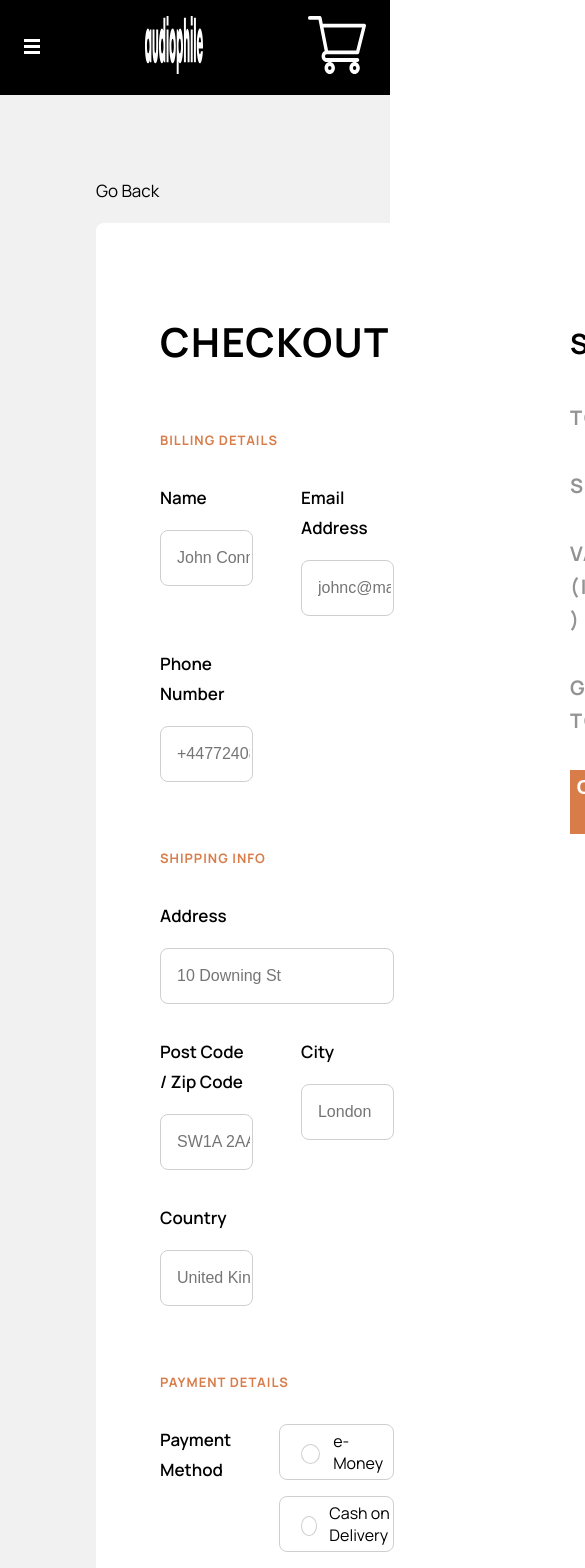
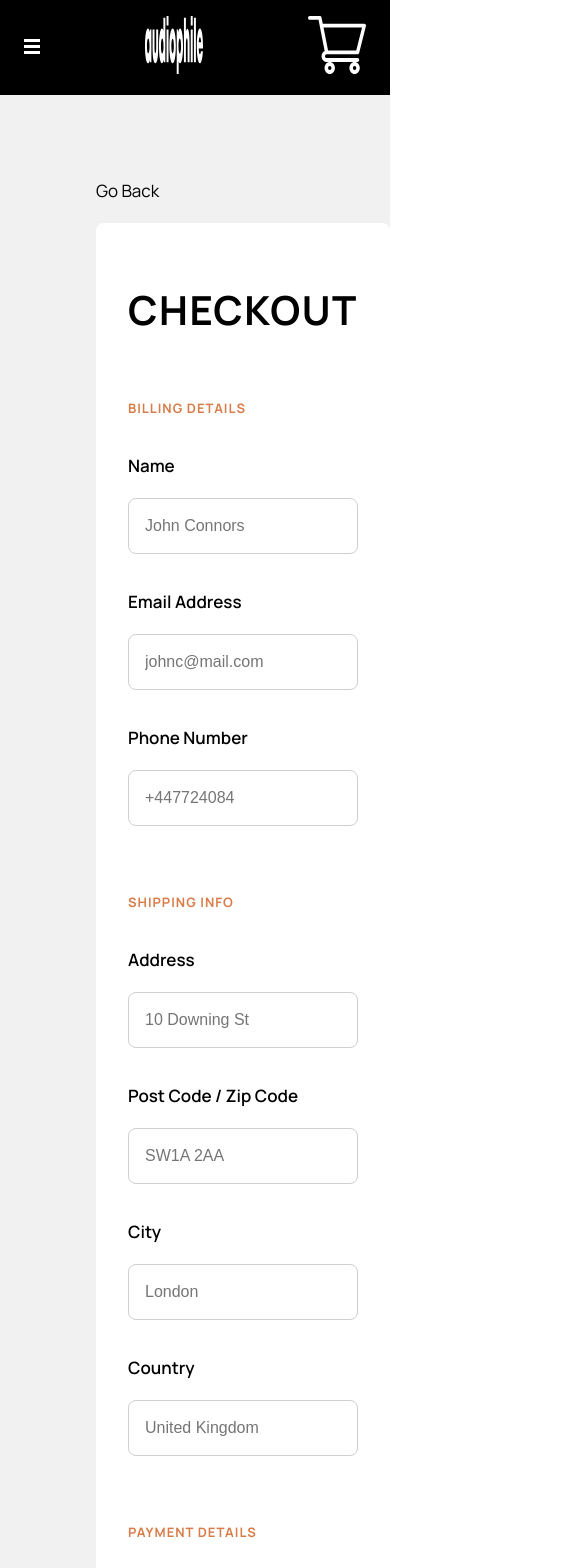
Before and after one commit to jamgorilla/audiophile, a Next.js app: page /checkout in a window 390 px wide. Shown: the top 1568 px of the page, 585 px wide, since content can reach past the window. Built offline with nearby package versions, Linux system fonts and the light colour scheme.

Commit message:
checkout and dropdowns fully responsive

```diff
--- a/styles/Checkout.module.scss
+++ b/styles/Checkout.module.scss
@@ -5,8 +5,9 @@
     background-color: var(--clr-grey-primary);
     display: grid;
     grid-template-columns: 1.5fr 1fr;
+    grid-column-gap: 3rem;
 
-    grid-column-gap: 3rem;
+
     & .back_button {
         grid-column: 1/2;
         margin-left: var(--standard-margin);
@@ -60,7 +61,6 @@
     .summary_card {
         grid-column: 2/3;
         align-self: start;
-
         background-color: var(--clr-white-pure);
         border-radius: var(--standard-border-radius);
         margin-right: var(--standard-margin);
@@ -94,22 +94,49 @@
             }
         }
     }
+    // tablet
+    @media screen and (max-width: $desktop-breakpoint-width) {
+        grid-template-columns: 1fr;
+
+        & .checkout_card {
+            grid-column: 1/2;
+            margin-right: var(--standard-margin);
+            margin-bottom: 3rem;
+            padding: 2rem;
+
+            @media screen and (max-width: $mobile-breakpoint-width) {
+
+                & .billing_grid, .shipping_grid, .payment_grid {
+                    grid-template-columns: 1fr;
+                }
+                & .shipping_grid div:first-child {
+                    grid-column: 1/2;
+                }
+
+                & .radio_btns {
+                    margin-top: -2rem;
+                }
+            }
+        }
+        & .summary_card {
+            grid-column: 1/2;
+            margin-left: var(--standard-margin);
+            padding: 2rem;
+
+        }
+    }
 
     .pay_dropdown_card {
         background-color: var(--clr-white-pure);
         position: fixed;
-
         top: 50%;
         left:  50%;
         right: 50%;
         transform: translate(-50%, -50%);
         z-index: 10;
         border-radius: var(--standard-border-radius);
-        // min-width: 578.4px;
-    width: 30%;
-        // align-self: end;
-        // flex-wrap: nowrap;
-
+        width: 30%;
+        min-width: 500px;
         & .pay_container_div {
             padding: 2rem;
         }
--- a/styles/MainNavigation.module.scss
+++ b/styles/MainNavigation.module.scss
@@ -70,19 +70,7 @@
             margin-left: 0rem;
             margin-right: 0rem;
 
-
-
             & li h6 {
-                // letter-spacing: 0px;
-                // line-height: 0px;
-                // margin-top: .8rem;
-                // margin-bottom: 0rem;
-                // align-self: center;
-                // font-size: 10px;
-
-                // & a {
-
-                    // }
 
                     color: var(--clr-white-pure);
                 &:hover {
@@ -224,6 +212,13 @@
             cursor: pointer;
         }
     }
+    @media screen and (max-width: $mobile-breakpoint-width) {
+        position: fixed;
+        top: 50%;
+        left: 50%;
+        transform: translate(-50%, -50%);
+
+    }
 }
 
 .cart_item_ul {
```
